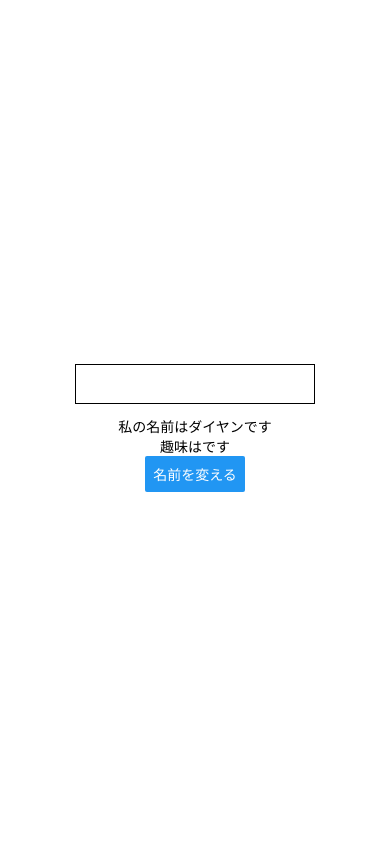
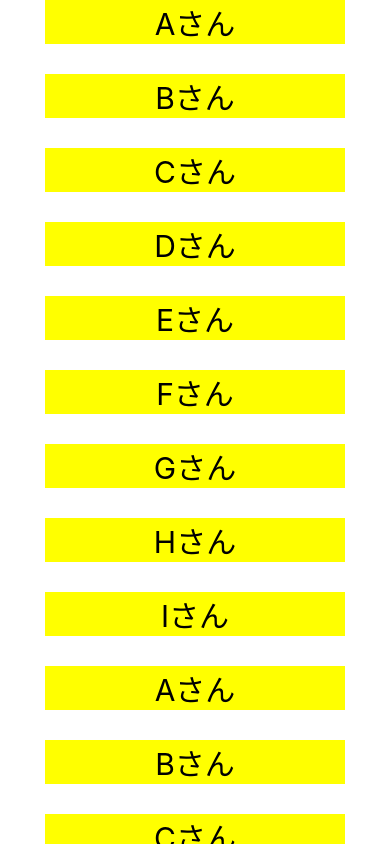
Before and after one commit to ken0426/todo-app-native, a React Native app: screen / in a window 390 px wide. Built offline with nearby package versions, Linux system fonts and the light colour scheme.

Commit message:
ループ処理の復習

```diff
--- a/App.js
+++ b/App.js
@@ -1,28 +1,48 @@
 import { StatusBar } from 'expo-status-bar';
 import React, { useState } from 'react';
-import { StyleSheet, Text, View, Button, TextInput } from 'react-native';
+import { StyleSheet, Text, View, ScrollView, FlatList, TouchableOpacity, Alert } from 'react-native';
+import { YellowBox } from 'react-native-web';
 
 export default function App() {
-  const [name, setName] = useState('ダイヤン');
-  const [hobby, setHobby] = useState('');
 
-  const onPressButton = () => {
-    setName('田中');
-  }
+  const names = [
+    {name: 'Aさん', key: 1},
+    {name: 'Bさん', key: 2},
+    {name: 'Cさん', key: 3},
+    {name: 'Dさん', key: 4},
+    {name: 'Eさん', key: 5},
+    {name: 'Fさん', key: 6},
+    {name: 'Gさん', key: 7},
+    {name: 'Hさん', key: 8},
+    {name: 'Iさん', key: 9},
+    {name: 'Aさん', key: 10},
+    {name: 'Bさん', key: 11},
+    {name: 'Cさん', key: 12},
+    {name: 'Dさん', key: 13},
+    {name: 'Eさん', key: 14},
+    {name: 'Fさん', key: 15},
+    {name: 'Gさん', key: 16},
+    {name: 'Hさん', key: 17},
+    {name: 'Iさん', key: 18},
+  ]
 
-  const onChangeText = (value) => {
-    setHobby(value);
-  }
   return (
     <View style={styles.container}>
-      <TextInput
-        style={styles.input}
-        onChangeText={onChangeText}
-        value={hobby}
+      <FlatList
+        data={names}
+        renderItem={({item})=> (
+          <TouchableOpacity onPress={() => Alert.alert('名前', item.name)} key={item.key} style={styles.item}>
+            <Text style={styles.name}>{item.name}</Text>
+          </TouchableOpacity>
+        )}
       />
-      <Text>私の名前は{name}です</Text>
-      <Text>趣味は{hobby}です</Text>
-      <Button title='名前を変える' onPress={onPressButton} ></Button>
+      {/* <ScrollView>
+      {names.map((item) => (
+        <View key={item.key} style={styles.item}>
+          <Text style={styles.name}>{item.name}</Text>
+        </View>
+      ))}
+      </ScrollView> */}
       <StatusBar style="auto" />
     </View>
   );
@@ -35,10 +55,13 @@ const styles = StyleSheet.create({
     alignItems: 'center',
     justifyContent: 'center',
   },
-  input: {
-    height: 40,
-    margin: 12,
-    borderWidth: 1,
-    padding: 10,
+  item:{
+    width:300,
+    marginBottom:30,
+    backgroundColor:'yellow',
   },
+  name:{
+    fontSize:30,
+    textAlign:'center',
+  }
 });
```
